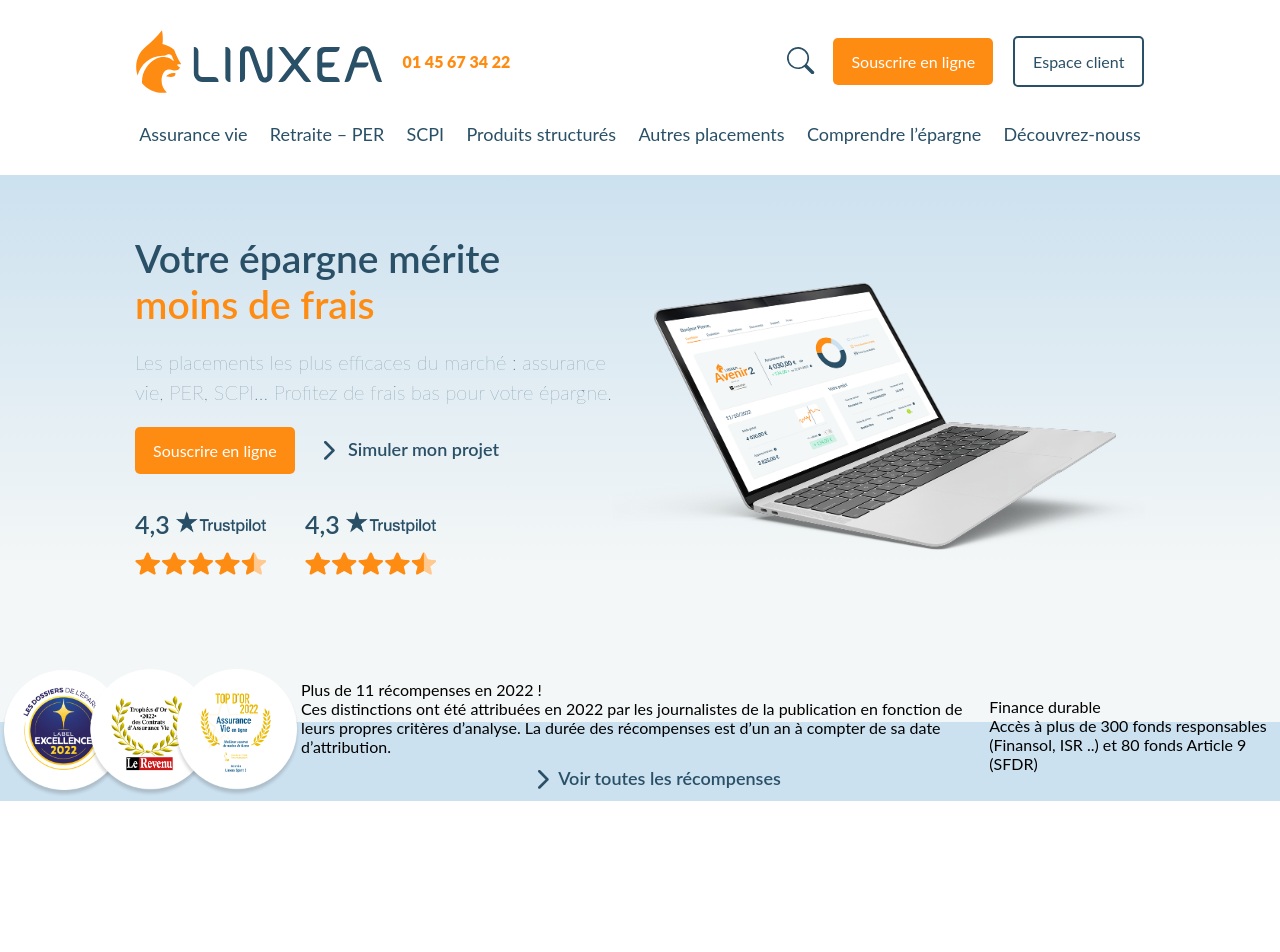
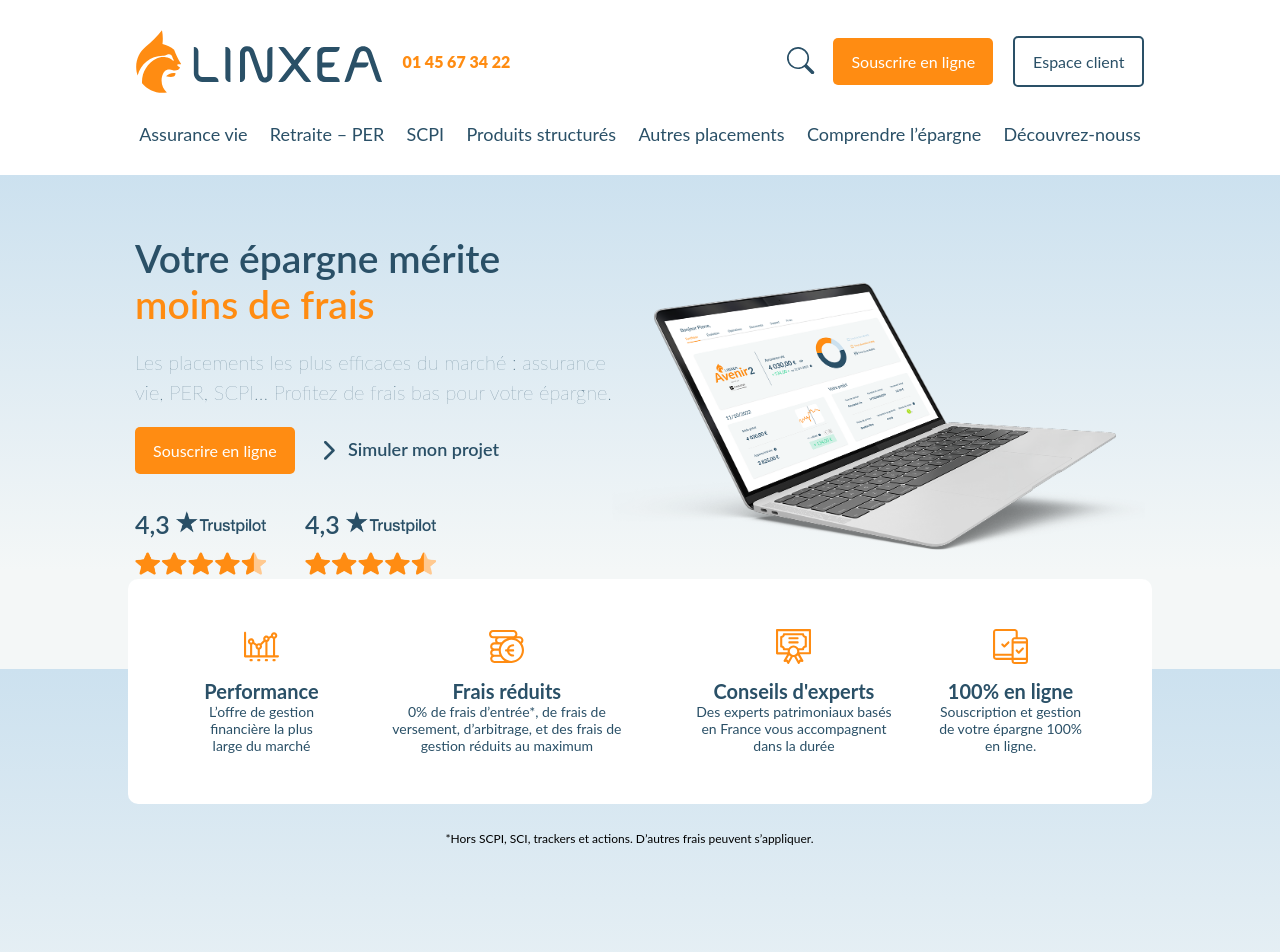
Before and after one commit to alaodriss/linxea, a React (Create React App) app: page / in a window 1280 px wide. Shown: the top 952 px of the page. Before the commit the page ends 801 px from the top, so only its background shows below. Built offline with nearby package versions, Linux system fonts and the light colour scheme.

Commit message:
add style block avantage

```diff
--- a/src/compoments/avantage/Avantage.css
+++ b/src/compoments/avantage/Avantage.css
@@ -6,9 +6,11 @@
     border-radius: 10px;
     display: flex;
     text-align: center;
-    margin: 60px;
-    background-color: yellowgreen;
+    margin: 0 10%;
+    background-color: #FFF;
     padding: 50px;
+    position: relative;
+    bottom: 90px;
 }
 .avantage > img{
     margin: auto;
@@ -26,3 +28,10 @@
     padding: 0 10%;
     font-size: 14px;
 }
+
+.text-sousblock{
+    position: absolute;
+    top: 112%;
+    left: 31%;
+    font-size: 12px;
+}
--- a/src/compoments/avantage/Avantage.jsx
+++ b/src/compoments/avantage/Avantage.jsx
@@ -12,6 +12,7 @@
 
 function Avantage() {
   return (
+    <>
     <div className='avantages'>
       {Avantages.map((item: AvantageItem) => {
         const { id, icon, title, text } = item;
@@ -23,7 +24,12 @@
           </div>
         );
       })}
+            <p className='text-sousblock'> *Hors SCPI, SCI, trackers et actions. D’autres frais peuvent s’appliquer.</p>
+
     </div>
+    </>
+
+
   );
 }
 
--- a/src/pages/Accueil.css
+++ b/src/pages/Accueil.css
@@ -88,14 +88,61 @@
 /*** Section 2**/
 .container-infos{
     background-color: transparent;
-    background-image: linear-gradient(180deg, var(--e-global-color-4cc7f636 ) 40%, #CCE1EF 0%);
+    background-image: linear-gradient(180deg, #CCE1EF 0%, var(--e-global-color-4cc7f636 ) 80%);
 }
 .infos{
     display: flex;
     justify-content: space-between;
     align-items: center;
+    margin: 0 108px;
+    padding: 75px 0;
+
 }
 .trophees-infos >img{
     width: 301px;
     height: 129px;
 }
+
+.date-infos{
+    border-left: solid var(--e-global-color-4a30db00);
+    margin: 0 2%;
+}
+.date-infos> h2{
+    font-size: 16px;
+    font-weight: 700;
+    color: var(--e-global-color-4a30db00);
+    padding-left: 20px;
+    line-height: 26px;
+}
+
+.date-infos>p{
+    font-size: 16px;
+    font-weight: normal;
+    line-height: 24px;
+    color: var(--e-global-color-4a30db00);
+    padding-left: 20px;
+}
+
+
+.green-infos{
+     padding: 25px ;
+    background-color: #5FB800;
+    border-radius: 15px;
+    color: #fff;
+    text-align: center;
+
+}
+
+.green-infos>h2{
+    font-size: 16px;
+    font-weight: 700;
+}
+
+.green-infos>p{
+    font-size: 16px;
+    font-weight: normal;
+    line-height: 24px;
+}
+.green-infos>svg{
+    font-size: 32px;
+}
--- a/src/pages/Accueil.jsx
+++ b/src/pages/Accueil.jsx
@@ -3,7 +3,8 @@
 import Header from '../compoments/header/Header';
 import trus from '../assets/images/download.png'
 import trophees from '../assets/images/recompenses-1-min.png'
-/*import green from '../assets/images/green.svg'*/
+import { MdEco } from 'react-icons/md';
+
 /*import google from '../assets/images/google.svg'*/
 import pc from '../assets/images/Linxea-desktop-bo.png'
 import stars from '../assets/images/stars.png'
@@ -39,9 +40,8 @@
             </div>
             </div>
         </section>
-
- {  /*     <Avantage />*/}
     <section className='container-infos'>
+             <Avantage />
             <div className='infos'>
                     <div className='trophees-infos'>
                         <img src={trophees} alt='trophees' />
@@ -52,7 +52,7 @@
                         <div className='simuler'>   <span className='flesh'><IoIosArrowForward /></span>Voir toutes les récompenses</div>
                     </div>
                     <div className='green-infos'>
-                        {/*<img src={green} alt='green' />*/}
+                       <MdEco />
                         <h2>Finance durable</h2>
                         <p>Accès à plus de 300 fonds responsables (Finansol, ISR ..) et 80 fonds Article 9 (SFDR)</p>
                     </div>
```
